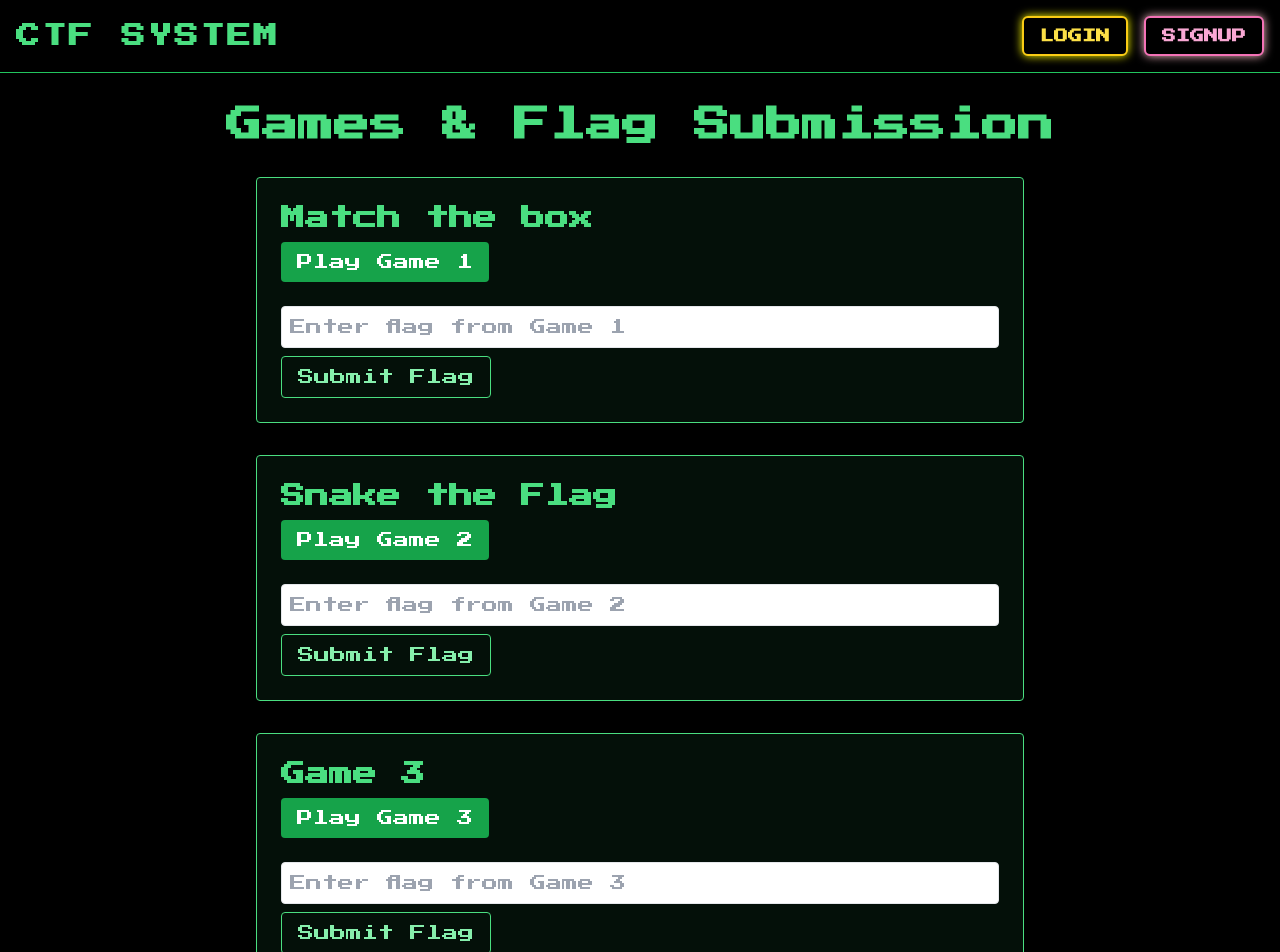
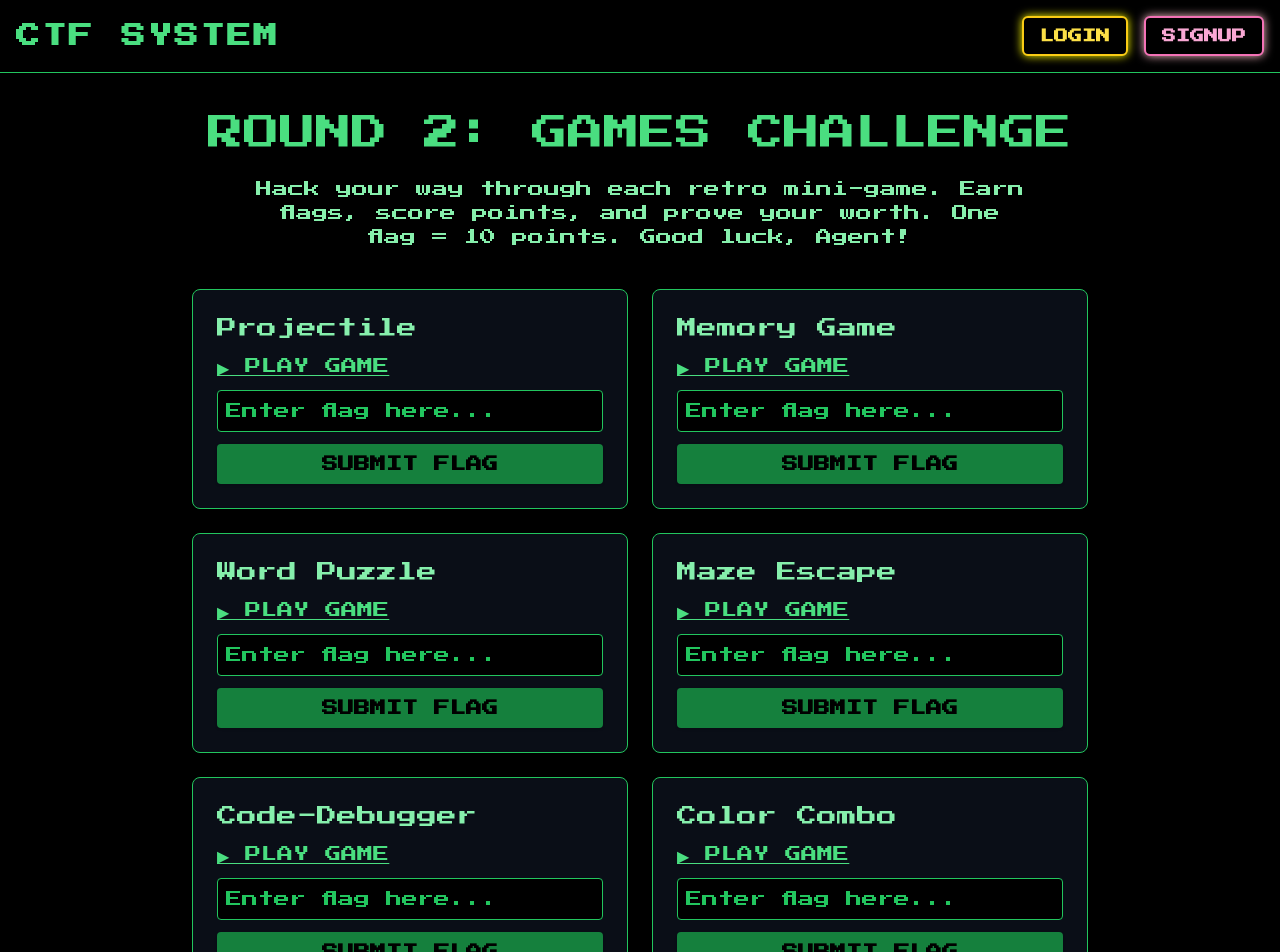
Before and after one commit to Introvert07/ctf-frontend, a React (Vite) app: page /games in a window 1280 px wide. Shown: the top 952 px of the page. Built offline with nearby package versions, Linux system fonts and the light colour scheme.

Commit message:
added rounds

```diff
--- a/src/Challenge1.jsx
+++ b/src/Challenge1.jsx
@@ -120,7 +120,7 @@ export default function Challenge1() {
         <div className="w-full md:w-1/2 flex justify-center">
           <img
             src={gif}
-            alt="Cyber attack illustration f%l%a%g%2%(erqjuy
+            alt="Cyber attack illustration f%l%a%g%2%(jquery
             )"
             className="max-w-sm rounded-xl"
           />
@@ -129,7 +129,7 @@ export default function Challenge1() {
         {/* Right: Auto-typed Text */}
         <div className="w-full md:w-1/2 text-center md:text-left">
           <h2 className="text-2xl font-bold mb-3">
-            Challenge 1 <span className="text-black">F.l.a.g.1.(gnraual)</span>
+            Challenge 1 <span className="text-black">F.l.a.g.1.(angular)</span>
           </h2>
           <p className="text-base leading-relaxed whitespace-pre-line">{typedText}</p>
         </div>
@@ -194,11 +194,7 @@ export default function Challenge1() {
 
 
 
-         <div className="max-w-full mx-auto mt-12 ml-20 text-green-300 font-mono text-sm px-4">
-  <h3 className="mb-2 font-bold  text-green-400">NOTE:- "If the flags appear jumbled, please arrange them correctly."
 
-</h3>
-  </div>
     </div>
 
   );
--- a/src/Games.jsx
+++ b/src/Games.jsx
@@ -1,130 +1,115 @@
-import React, { useState } from "react";
+import React, { useEffect, useRef, useState } from "react";
+import gsap from "gsap";
+import axios from "axios";
 import toast, { Toaster } from "react-hot-toast";
+import { BASE_URL } from "./config";
 
-// Mock flag values (replace with actual logic or backend validation)
-const correctFlags = {
-  game1: "color",
-  game2: "no-flag",
-  game3: "FLAG789-GAME3",
-};
+export default function Games({ score, setScore }) {
+  const titleRef = useRef();
+  const descRef = useRef();
+  const user = JSON.parse(localStorage.getItem("user"));
+  const [flags, setFlags] = useState({});
 
-export default function Games() {
-  const [submittedFlags, setSubmittedFlags] = useState({
-    game1: "",
-    game2: "",
-    game3: "",
-  });
+  useEffect(() => {
+    gsap.fromTo(
+      titleRef.current,
+      { y: -40, opacity: 0 },
+      { y: 0, opacity: 1, duration: 1, ease: "power3.out" }
+    );
+    gsap.fromTo(
+      descRef.current,
+      { y: 30, opacity: 0 },
+      { y: 0, opacity: 1, delay: 0.5, duration: 1 }
+    );
+  }, []);
 
-  const [isCorrect, setIsCorrect] = useState({
-    game1: false,
-    game2: false,
-    game3: false,
-  });
+  const games = [
+    { name: "Projectile", link: "https://minigameprojectile.netlify.app/", flagId: "flag1-snake" },
+    { name: "Memory Game", link: "https://minigamememory.netlify.app/", flagId: "flag2-memory" },
+    { name: "Word Puzzle", link: "https://minigameword.netlify.app/", flagId: "flag3-tic" },
+    { name: "Maze Escape", link: "https://minigamemazw.netlify.app/", flagId: "flag4-maze" },
+    { name: "Code-Debugger", link: "https://minigamefixbugs.netlify.app/", flagId: "flag5-quiz" },
+    { name: "Color Combo", link: "https://nikhilkush078.github.io/ctf_2/", flagId: "flag6-code" },
+  ];
 
-  const handleSubmit = (gameKey) => {
-    if (submittedFlags[gameKey] === correctFlags[gameKey]) {
-      toast.success(`Flag for ${gameKey.toUpperCase()} is correct!`);
-      setIsCorrect((prev) => ({ ...prev, [gameKey]: true }));
-    } else {
-      toast.error("Incorrect flag. Try again.");
+  const handleFlagSubmit = async (flag) => {
+    if (!user || !user.token) {
+      toast.error("You must be logged in.");
+      return;
+    }
+
+    try {
+      const res = await axios.post(
+        "http://localhost:5000/api/flags/submit",
+        { flag },
+        {
+          headers: { Authorization: `Bearer ${user.token}` },
+        }
+      );
+
+      toast.success(res.data.message);
+      if (res.data.score !== undefined) setScore(res.data.score);
+    } catch (err) {
+      toast.error(err.response?.data?.message || "Flag submission failed");
     }
   };
 
-  const handleInputChange = (e, gameKey) => {
-    const { value } = e.target;
-    setSubmittedFlags((prev) => ({ ...prev, [gameKey]: value }));
-  };
+  return (
 
-  return (
-    <div className="min-h-screen bg-black text-green-400 font-mono p-8">
-      <Toaster />
+    <div
+      className="min-h-screen bg-black text-green-400 px-4 py-10 font-mono "
+      style={{ fontFamily: "'Press Start 2P', monospace" }}
+       >
+       <Toaster position="top-right" reverseOrder={false} /> {/* ✅ Add this line */}
 
-      <h1 className="text-4xl text-center font-bold mb-8">Games & Flag Submission</h1>
+      <h1
+        ref={titleRef}
+        className="text-3xl md:text-4xl text-center mb-6 neon-glow"
+      >
+        ROUND 2: GAMES CHALLENGE
+      </h1>
 
-      {/* List of Games */}
-      <div className="grid gap-8 max-w-3xl mx-auto">
-        {/* Game 1 */}
-        <div className="bg-green-900/20 p-6 rounded border border-green-400 shadow-md">
-          <h2 className="text-2xl mb-2 font-semibold">Match the box</h2>
+      <p
+        ref={descRef}
+        className="text-sm md:text-base text-center max-w-3xl mx-auto text-green-300 mb-10"
+      >
+        Hack your way through each retro mini-game. Earn flags, score points,
+        and prove your worth. One flag = 10 points. Good luck, Agent!
+      </p>
+
+      <div className="grid grid-cols-1 md:grid-cols-2 gap-6 max-w-4xl mx-auto">
+
+        {games.map((game, index) => (
+          <div key={index} className="border border-green-500 p-6 rounded-lg shadow-lg bg-gray-900/60">
+            <h2 className="text-xl text-green-300 mb-3">{game.name}</h2>
+
             <a
-            href="https://nikhilkush078.github.io/ctf_2/"
+              href={game.link}
               target="_blank"
               rel="noopener noreferrer"
-            className="inline-block mb-4 px-4 py-2 bg-green-600 text-white rounded hover:bg-green-700 transition"
+              className="block mb-3 text-green-400 underline hover:text-green-200 transition"
             >
-            Play Game 1
+              ▶ PLAY GAME
             </a>
+
             <input
               type="text"
-            placeholder="Enter flag from Game 1"
-            value={submittedFlags.game1}
-            onChange={(e) => handleInputChange(e, "game1")}
-            className="w-full p-2 border mt-2 text-black rounded"
+              value={flags[game.flagId] || ""}
+              onChange={(e) =>
+                setFlags({ ...flags, [game.flagId]: e.target.value })
+              }
+              placeholder="Enter flag here..."
+              className="w-full p-2 mb-3 bg-black border border-green-500 text-green-200 placeholder-green-500 focus:outline-none focus:ring-2 focus:ring-green-400 rounded"
             />
+
             <button
-            onClick={() => handleSubmit("game1")}
-            className="mt-2 px-4 py-2 border border-green-400 text-green-300 hover:bg-green-600/20 rounded"
+              onClick={() => handleFlagSubmit(flags[game.flagId])}
+              className="w-full py-2 px-4 bg-green-700 hover:bg-green-500 text-black font-bold rounded shadow"
             >
-            Submit Flag
+              SUBMIT FLAG
             </button>
-          {isCorrect.game1 && <p className="text-green-400 mt-2">✅ Flag verified!</p>}
           </div>
-
-        {/* Game 2 */}
-        <div className="bg-green-900/20 p-6 rounded border border-green-400 shadow-md">
-          <h2 className="text-2xl mb-2 font-semibold">Snake the Flag
-
-</h2>
-          <a
-            href="https://nikhilkush078.github.io/ctf/"
-            target="_blank"
-            rel="noopener noreferrer"
-            className="inline-block mb-4 px-4 py-2 bg-green-600 text-white rounded hover:bg-green-700 transition"
-          >
-            Play Game 2
-          </a>
-          <input
-            type="text"
-            placeholder="Enter flag from Game 2"
-            value={submittedFlags.game2}
-            onChange={(e) => handleInputChange(e, "game2")}
-            className="w-full p-2 border mt-2 text-black rounded"
-          />
-          <button
-            onClick={() => handleSubmit("game2")}
-            className="mt-2 px-4 py-2 border border-green-400 text-green-300 hover:bg-green-600/20 rounded"
-          >
-            Submit Flag
-          </button>
-          {isCorrect.game2 && <p className="text-green-400 mt-2">✅ Flag verified!</p>}
-        </div>
-
-        {/* Game 3 */}
-        <div className="bg-green-900/20 p-6 rounded border border-green-400 shadow-md">
-          <h2 className="text-2xl mb-2 font-semibold">Game 3</h2>
-          <a
-            href="https://your-game3-url.com"
-            target="_blank"
-            rel="noopener noreferrer"
-            className="inline-block mb-4 px-4 py-2 bg-green-600 text-white rounded hover:bg-green-700 transition"
-          >
-            Play Game 3
-          </a>
-          <input
-            type="text"
-            placeholder="Enter flag from Game 3"
-            value={submittedFlags.game3}
-            onChange={(e) => handleInputChange(e, "game3")}
-            className="w-full p-2 border mt-2 text-black rounded"
-          />
-          <button
-            onClick={() => handleSubmit("game3")}
-            className="mt-2 px-4 py-2 border border-green-400 text-green-300 hover:bg-green-600/20 rounded"
-          >
-            Submit Flag
-          </button>
-          {isCorrect.game3 && <p className="text-green-400 mt-2">✅ Flag verified!</p>}
-        </div>
+        ))}
       </div>
     </div>
   );
--- a/src/Home.jsx
+++ b/src/Home.jsx
@@ -151,68 +151,53 @@ export default function Home() {
           breach the system?
         </p>
       </div>
-
- <div ref={viewRef} className="mt-10 z-10 flex flex-wrap gap-4 justify-center">
+      <div ref={viewRef} className="mt-10 z-10 flex justify-center gap-6">
+  {/* Round 1 → Challenge Page */}
   <button
     onClick={() => {
       const user = JSON.parse(localStorage.getItem("user"));
       if (user) {
         navigate("/challenge1");
       } else {
-        toast.error("Please login to access Challenge 1.");
-
+        toast.error("Please login to access Round 1.");
+        navigate("/login");
       }
     }}
-    className="px-6 py-3 border-2 border-green-400 text-green-300 hover:bg-green-600/20 transition-all rounded shadow-md"
+    className="px-6 py-3 bg-gradient-to-r from-green-400 to-green-600 text-white font-semibold rounded-xl shadow-md hover:from-green-500 hover:to-green-700 transition-transform transform hover:scale-105"
   >
-    CHALLENGE 1
+    Round-1
   </button>
 
-  <button
-    onClick={() => {
-      const user = JSON.parse(localStorage.getItem("user"));
-      if (user) {
-        navigate("/challenge2");
-      } else {
-        toast.error("Please login to access Challenge 2.");
-
-      }
-    }}
-    className="px-6 py-3 border-2 border-red-400 text-red-300 hover:bg-red-600/20 transition-all rounded shadow-md"
-  >
-    CHALLENGE 2
-  </button>
-
-  <button
-    onClick={() => {
-      const user = JSON.parse(localStorage.getItem("user"));
-      if (user) {
-        navigate("/challenge3");
-      } else {
-        toast.error("Please login to access Challenge 3.");
-
-      }
-    }}
-    className="px-6 py-3 border-2 border-green-400 text-green-300 hover:bg-green-600/20 transition-all rounded shadow-md"
-  >
-    CHALLENGE 3
-  </button>
-</div>
-
-
-<div className="mt-6 z-10">
+  {/* Round 2 → Games Page */}
   <button
     onClick={() => {
       const user = JSON.parse(localStorage.getItem("user"));
       if (user) {
         navigate("/games");
       } else {
-        toast.error("Please login to play the game.");
+        toast.error("Please login to access Round 2.");
+        navigate("/login");
       }
     }}
-    className="px-6 py-3 border-2 border-yellow-400 text-yellow-300 hover:bg-yellow-600/20 transition-all rounded shadow-md"
+    className=" px-6 py-3 bg-gradient-to-r from-blue-400 to-purple-600 text-white font-semibold rounded-xl shadow-md hover:from-purple-500 hover:to-pink-500 transition-transform transform hover:scale-105"
   >
-    PLAY GAMES
+    Round-2
+  </button>
+
+  {/* Round 3 → (Placeholder or another route) */}
+  <button
+    onClick={() => {
+      const user = JSON.parse(localStorage.getItem("user"));
+      if (user) {
+        navigate("/round3");
+      } else {
+        toast.error("Please login to access Round 3.");
+        navigate("/login");
+      }
+    }}
+    className="px-6 py-3 bg-gradient-to-r from-red-400 to-yellow-500 text-white font-semibold rounded-xl shadow-md hover:from-yellow-400 hover:to-red-600 transition-transform transform hover:scale-105"
+  >
+    Round-3
   </button>
 </div>
 
```
Lines whose indentation alone changed are shown as unchanged.
